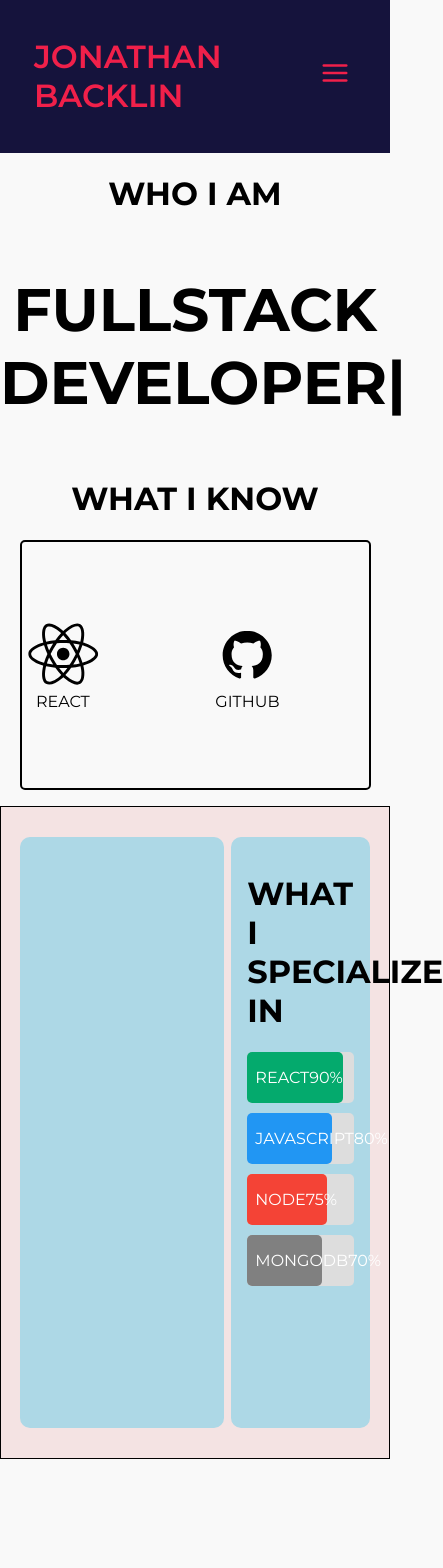
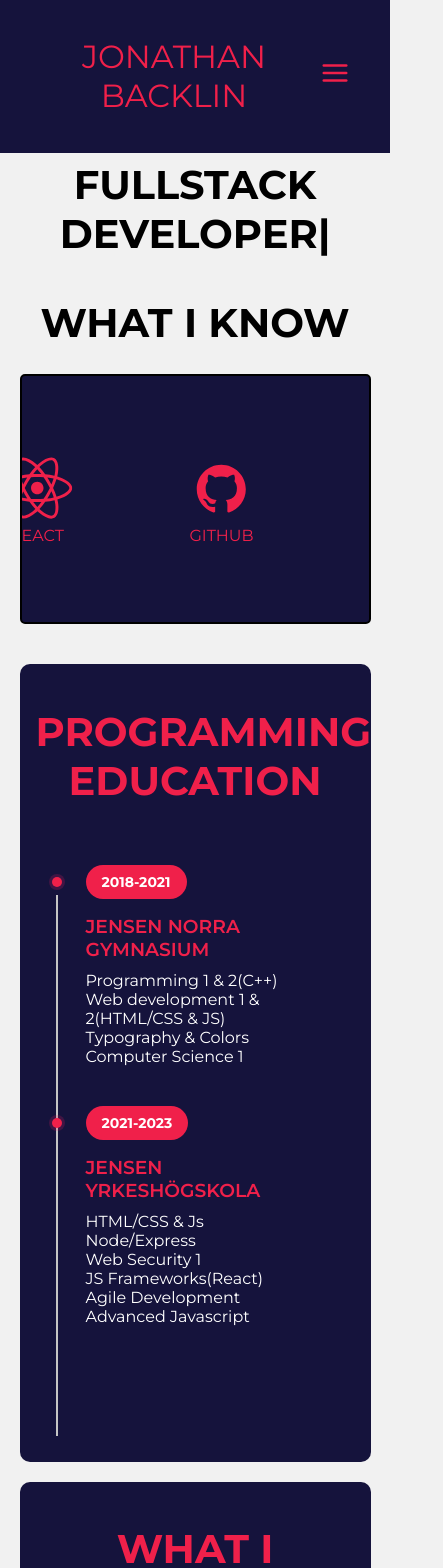
Before and after one commit to JonathanBacklin/react-portfolio, a React (Create React App) app: page / in a window 390 px wide. Shown: the top 1568 px of the page, 443 px wide, since content can reach past the window. Before the commit the page ends 1459 px from the top, so only its background shows below. Built offline with nearby package versions, Linux system fonts and the light colour scheme.

Commit message:
daglig push

```diff
--- a/package.json
+++ b/package.json
@@ -7,6 +7,7 @@
     "@testing-library/react": "^13.2.0",
     "@testing-library/user-event": "^13.5.0",
     "react": "^18.1.0",
+    "react-countup": "^6.2.0",
     "react-dom": "^18.1.0",
     "react-icons": "^4.3.1",
     "react-router-dom": "^6.3.0",
--- a/src/App.js
+++ b/src/App.js
@@ -6,11 +6,13 @@ import Sidebar from './ComponentsBigger/Sidebar';
 function App() {
   return (
     <div className="App">
-      {/* Certificates,recommendations,attests */}
+      {/* Certificates,recommendations,attests,goals,open for work etc,contact */}
       <Navbar />
-      <Mainpage />
-      <Carousel />
-      <Sidebar />
+      <div className='actual-page'>
+        <Mainpage />
+        <Carousel />
+        <Sidebar />
+      </div>
     </div>
   );
 }
--- a/src/ComponentsBigger/Mainpage.js
+++ b/src/ComponentsBigger/Mainpage.js
@@ -6,11 +6,10 @@ const Mainpage = () => {
   return (
     <div className='main-page-container'>
       {/* <img src='/' alt='pfp pic & information ontop of eachother'></img> */}
-      <h1 style={{ textAlign: 'center' }}>WHO I AM</h1>
       <div className="typical-typing">
         <h1><Typical loop={1}
-          steps={['FULLSTACK DEVELOPER', 1000]}
-        /> </h1>
+          steps={['FULLSTACK DEVELOPER']}
+        /></h1>
       </div>
       <div>
       </div>
--- a/src/ComponentsBigger/Sidebar.js
+++ b/src/ComponentsBigger/Sidebar.js
@@ -1,32 +1,69 @@
-import React from 'react'
+import React, { useEffect, useState } from 'react'
+import Timeline from '../ComponentsSmaller/Timeline';
 import '../css/Sidebar.css'
+import CountUp from 'react-countup';
+
+
 
 const Sidebar = () => {
+  const [scroll, setScroll] = useState(1);
+  useEffect(() => {
+    const onScroll = () => {
+      const scrollCheck = window.scrollY > 10;
+      setScroll(scrollCheck);
+    };
+    document.addEventListener("scroll", onScroll);
+    return () => {
+      document.removeEventListener("scroll", onScroll);
+    };
+  }, [scroll, setScroll]);
+
   return (
     <div className='sidebar-page-wrapper'>
       <div className='sidebar-page-container'>
         <div className='sidebar-left-side'>
+          <h1>PROGRAMMING EDUCATION</h1>
+          <Timeline />
         </div>
         <div className="sidebar-right-side">
+          {/* when u scroll to this section the animations trigger  */}
           <h1>WHAT I SPECIALIZE IN</h1>
-          <div class="container">
-            <div class="skills react"><p>REACT</p><p>90%</p></div>
+
+          <p>REACT</p>
+          <div className="container">
+            <div className={`skills react ${scroll ? "scroll1" : null}`}>{scroll ? <h6><CountUp end={90} duration={1} />%</h6> : <h6>0%</h6>}</div>
           </div>
 
 
-          <div class="container">
-            <div class="skills js"><p>JAVASCRIPT</p><p>80%</p></div>
+          <p>JAVASCRIPT</p>
+          <div className="container">
+            <div className={`skills js ${scroll ? "scrollJS" : null}`}>{scroll ? <h6><CountUp end={90} duration={1} />%</h6> : <h6>0%</h6>}</div>
+          </div>
+
+          <p>GITHUB</p>
+          <div className="container">
+            <div className={`skills github ${scroll ? "scroll2" : null}`}>{scroll ? <h6><CountUp end={80} duration={1} />%</h6> : <h6>0%</h6>}</div>
+          </div>
+
+          <p>NODE</p>
+          <div className="container">
+            <div className={`skills node ${scroll ? "scroll3" : null}`}>{scroll ? <h6><CountUp end={75} duration={1} />%</h6> : <h6>0%</h6>}</div>
           </div>
 
 
-          <div class="container">
-            <div class="skills node"><p>NODE</p><p>75%</p></div>
+          <p>MONGODB</p>
+          <div className="container">
+            <div className={`skills mongodb ${scroll ? "scroll4" : null}`}>{scroll ? <h6><CountUp end={70} duration={1} />%</h6> : <h6>0%</h6>}</div>
+          </div>
+
+          <p>BOOTSTRAP</p>
+          <div className="container">
+            <div className={`skills bootstrap ${scroll ? "scroll5" : null}`}>{scroll ? <h6><CountUp end={60} duration={1} />%</h6> : <h6>0%</h6>}</div>
           </div>
 
 
-          <div class="container">
-            <div class="skills mongodb"><p>MONGODB</p><p>70%</p></div>
-          </div>
+
+
         </div>
       </div>
     </div>
--- a/src/ComponentsSmaller/Navbar.js
+++ b/src/ComponentsSmaller/Navbar.js
@@ -1,16 +1,29 @@
-import React, { useState } from 'react'
+import React, { useState, useEffect } from 'react'
 import '../css/Navbar.css'
 import { FiMenu } from 'react-icons/fi'
 import { MdClose } from 'react-icons/md'
 
 const Navbar = () => {
   const [isOpen, setIsOpen] = useState(false)
+  const [scroll, setScroll] = useState(1);
 
   const handleToggle = () => {
     setIsOpen(!isOpen)
   }
+
+
+  useEffect(() => {
+    const onScroll = () => {
+      const scrollCheck = window.scrollY > 10;
+      setScroll(scrollCheck);
+    };
+    document.addEventListener("scroll", onScroll);
+    return () => {
+      document.removeEventListener("scroll", onScroll);
+    };
+  }, [scroll, setScroll]);
   return (
-    <div className='header-wrapper'>
+    <div className={`header-wrapper ${scroll ? "navbar-scrolled" : null}`}>
       <div className='navbar-container'>
         <a href='/'><h1 className='navbar-h1'>JONATHAN BACKLIN</h1></a>
         <div style={{ position: 'relative', zIndex: '11' }}>
--- /dev/null
+++ b/src/ComponentsSmaller/Timeline.js
@@ -0,0 +1,46 @@
+import React from 'react'
+import '../css/Timeline.css'
+const Timeline = () => {
+  return (
+    <div>
+      <div className="timeline">
+        <ul>
+          <li>
+            <div className="content">
+              <h3>JENSEN NORRA GYMNASIUM</h3>
+              <p>Programming 1 & 2(C++)<br />
+                Web development 1 & 2(HTML/CSS & JS)<br />
+                Typography & Colors<br />
+                Computer Science 1<br />
+
+              </p>
+            </div>
+            <div className="time">
+              <h4>2018-2021</h4>
+            </div>
+          </li>
+
+          <li>
+            <div className="content">
+              <h3>JENSEN YRKESHÖGSKOLA</h3>
+              <p>HTML/CSS & Js<br />
+                Node/Express<br />
+                Web Security 1 <br />
+                JS Frameworks(React) <br />
+                Agile Development <br />
+                Advanced Javascript
+              </p>
+            </div>
+            <div className="time">
+              <h4>2021-2023</h4>
+            </div>
+          </li>
+
+          <div style={{ clear: 'both' }}></div>
+        </ul>
+      </div>
+    </div >
+  )
+}
+
+export default Timeline
--- a/src/css/Carousel.css
+++ b/src/css/Carousel.css
@@ -1,4 +1,5 @@
 .slider {
+  background-color: #15133C;
   height: 250px;
   margin: auto;
   position: relative;
@@ -17,7 +18,7 @@
   padding: 0;
   margin: 0;
   text-align: center;
-  animation: scroll 10s linear infinite alternate;
+  animation: scroll 10s linear infinite;
 
 }
 
@@ -43,6 +44,7 @@
   perspective: 50px;
   margin: 0;
   padding: 0;
+  color: rgb(240, 32, 74);
 }
 
 .slider .icon {
@@ -50,6 +52,7 @@
   font-size: 70px;
   transition: transform 150ms;
   margin-bottom: 3px;
+  color: rgb(240, 32, 74);
 }
 
 .slide-track .icon:hover {
--- a/src/css/Index.css
+++ b/src/css/Index.css
@@ -11,9 +11,13 @@
 body {
     margin: 0;
     padding: 0;
-    background-color: #f9f9f9;
+    background-color: rgb(241, 241, 241);
     font-family: 'Montserrat', sans-serif;
 
+}
+
+.actual-page {
+    margin-top: 10rem;
 }
 
 h1,
--- a/src/css/Navbar.css
+++ b/src/css/Navbar.css
@@ -1,9 +1,14 @@
 .header-wrapper {
+    position: fixed;
+    top: 0;
     width: 100%;
     background-color: #15133C;
     margin: 0;
     padding: 1em;
+    z-index: 10;
+    transition: 250ms ease-in-out;
 }
+
 
 .navbar-container {
     width: 90%;
@@ -26,7 +31,7 @@
 
 .navbar-h1 {
     font-size: 32px;
-    font-weight: 600;
+    font-weight: 400;
     text-decoration: none;
     color: rgb(240, 32, 74);
 }
@@ -48,6 +53,11 @@
     /* text-decoration: underline; */
     color: rgba(0, 145, 255, 1);
     border-radius: 5px;
+}
+
+.navbar-scrolled {
+    padding: 0.1em;
+    transition: 250ms ease-in-out;
 }
 
 @media (max-width:1000px) {
--- a/src/css/Sidebar.css
+++ b/src/css/Sidebar.css
@@ -1,7 +1,6 @@
 .sidebar-page-wrapper {
   width: 100%;
-  background-color: rgb(244, 227, 227);
-  border: 1px solid black;
+
 }
 
 .sidebar-page-container {
@@ -13,10 +12,10 @@
 
 
 
+
 .sidebar-left-side,
 .sidebar-right-side {
-  height: 70vh;
-  background-color: lightblue;
+  background: #15133C;
   border-radius: 10px;
   padding: 1em;
 }
@@ -29,6 +28,18 @@
   grid-column: 30 / 49;
 }
 
+.sidebar-left-side h1,
+.sidebar-right-side h1 {
+  text-align: center;
+  color: rgb(240, 32, 74);
+}
+
+.sidebar-right-side p {
+  color: rgb(240, 32, 74);
+  padding: 0;
+  margin: 0;
+}
+
 .sidebar-right-side .container {
   width: 100%;
   background-color: #ddd;
@@ -39,29 +50,140 @@
   margin: 10px 0;
   padding: 0 0.5em;
   color: white;
-  display: flex;
-  justify-content: space-between;
   align-items: center;
   border-radius: 5px;
 }
 
+.skills h6 {
+  margin: 0;
+  font-size: 15px;
+  font-weight: 600;
+}
+
+.scroll1 {
+  animation: one 1s ease-in-out;
+  animation-delay: 150ms;
+}
+
+.scrollJS {
+  animation: one 1s ease-in-out;
+  animation-delay: 200ms;
+}
+
+.scroll2 {
+  animation: two 1s ease-in-out;
+  animation-delay: 250ms;
+}
+
+.scroll3 {
+  animation: three 1s ease-in-out;
+  animation-delay: 300ms;
+}
+
+.scroll4 {
+  animation: four 1s ease-in-out;
+  animation-delay: 350ms;
+}
+
+.scroll5 {
+  animation: five 1s ease-in-out;
+  animation-delay: 375ms;
+}
 
 .sidebar-right-side .container .react {
-  width: 90%;
+  max-width: 90%;
+  background-color: #2196F3;
+}
+
+.sidebar-right-side .container .js {
+  max-width: 90%;
   background-color: #04AA6D;
 }
 
-.sidebar-right-side .container .js {
-  width: 80%;
-  background-color: #2196F3;
-}
-
 .sidebar-right-side .container .node {
-  width: 75%;
+  max-width: 75%;
   background-color: #f44336;
 }
 
 .sidebar-right-side .container .mongodb {
-  width: 70%;
+  max-width: 70%;
   background-color: #808080;
 }
+
+.sidebar-right-side .container .bootstrap {
+  max-width: 60%;
+  background-color: #be6969;
+}
+
+.sidebar-right-side .container .github {
+  max-width: 80%;
+  background-color: #544141;
+}
+
+@keyframes one {
+  from {
+    width: 0%;
+  }
+
+  to {
+    width: 90%;
+  }
+
+}
+
+@keyframes two {
+  from {
+    width: 0%;
+  }
+
+  to {
+    width: 80%;
+  }
+
+}
+
+@keyframes three {
+  from {
+    width: 0%;
+  }
+
+  to {
+    width: 75%;
+  }
+
+}
+
+@keyframes four {
+  from {
+    width: 0%;
+  }
+
+  to {
+    width: 70%;
+  }
+
+}
+
+@keyframes five {
+  from {
+    width: 0%;
+  }
+
+  to {
+    width: 60%;
+  }
+
+}
+
+@media(max-width:1600px) {
+
+  .sidebar-page-container {
+    display: flex;
+    flex-direction: column;
+  }
+
+  .sidebar-left-side,
+  .sidebar-right-side {
+    margin: 10px 0;
+  }
+}
--- /dev/null
+++ b/src/css/Timeline.css
@@ -0,0 +1,162 @@
+.timeline h1 {
+  font-size: 60px;
+  text-align: center;
+}
+
+.timeline {
+  position: relative;
+  margin: 50px auto;
+  padding: 40px 0;
+  width: 1000px;
+  box-sizing: border-box;
+}
+
+.timeline:before {
+  content: '';
+  position: absolute;
+  left: 50%;
+  width: 2px;
+  height: 100%;
+  background: #c5c5c5;
+}
+
+.timeline ul {
+  padding: 0;
+  margin: 0;
+}
+
+.timeline ul li {
+  list-style: none;
+  position: relative;
+  width: 50%;
+  padding: 20px 40px;
+  box-sizing: border-box;
+}
+
+.timeline ul li:nth-child(odd) {
+  float: left;
+  text-align: right;
+  clear: both;
+}
+
+.timeline ul li:nth-child(even) {
+  float: right;
+  text-align: left;
+  clear: both;
+}
+
+.content {
+  padding-bottom: 20px;
+  color: white;
+}
+
+.timeline ul li:nth-child(odd):before {
+  content: '';
+  position: absolute;
+  width: 10px;
+  height: 10px;
+  top: 24px;
+  right: -6px;
+  background: rgb(240, 32, 74);
+  border-radius: 50%;
+  box-shadow: 0 0 0 3px rgba(233, 33, 99, 0.2);
+}
+
+.timeline ul li:nth-child(even):before {
+  content: '';
+  position: absolute;
+  width: 10px;
+  height: 10px;
+  top: 24px;
+  left: -4px;
+  background: rgb(240, 32, 74);
+  border-radius: 50%;
+  box-shadow: 0 0 0 3px rgba(233, 33, 99, 0.2);
+}
+
+.timeline ul li h3 {
+  padding: 0;
+  margin: 0;
+  color: rgb(240, 32, 74);
+  font-weight: 600;
+}
+
+.timeline ul li p {
+  margin: 10px 0 0;
+  padding: 0;
+}
+
+.timeline ul li .time h4 {
+  margin: 0;
+  padding: 0;
+  font-size: 14px;
+}
+
+.timeline ul li:nth-child(odd) .time {
+  position: absolute;
+  top: 12px;
+  right: -165px;
+  margin: 0;
+  padding: 8px 16px;
+  background: rgb(240, 32, 74);
+  color: #fff;
+  border-radius: 18px;
+
+}
+
+.timeline ul li:nth-child(even) .time {
+  position: absolute;
+  top: 12px;
+  left: -165px;
+  margin: 0;
+  padding: 8px 16px;
+  background: rgb(240, 32, 74);
+  color: #fff;
+  border-radius: 18px;
+
+}
+
+
+@media(max-width:1000px) {
+  .timeline {
+    width: 100%;
+  }
+}
+
+@media(max-width:767px) {
+  .timeline {
+    width: 100%;
+    padding-bottom: 0;
+  }
+
+  h1 {
+    font-size: 40px;
+    text-align: center;
+  }
+
+  .timeline:before {
+    left: 20px;
+    height: 100%;
+  }
+
+  .timeline ul li:nth-child(odd),
+  .timeline ul li:nth-child(even) {
+    width: 100%;
+    text-align: left;
+    padding-left: 50px;
+    padding-bottom: 50px;
+  }
+
+  .timeline ul li:nth-child(odd):before,
+  .timeline ul li:nth-child(even):before {
+    top: -18px;
+    left: 16px;
+  }
+
+  .timeline ul li:nth-child(odd) .time,
+  .timeline ul li:nth-child(even) .time {
+    top: -30px;
+    left: 50px;
+    right: inherit;
+  }
+}
```
Also changed, not shown: 1 other file (tests, documents, lock files or other folders).
